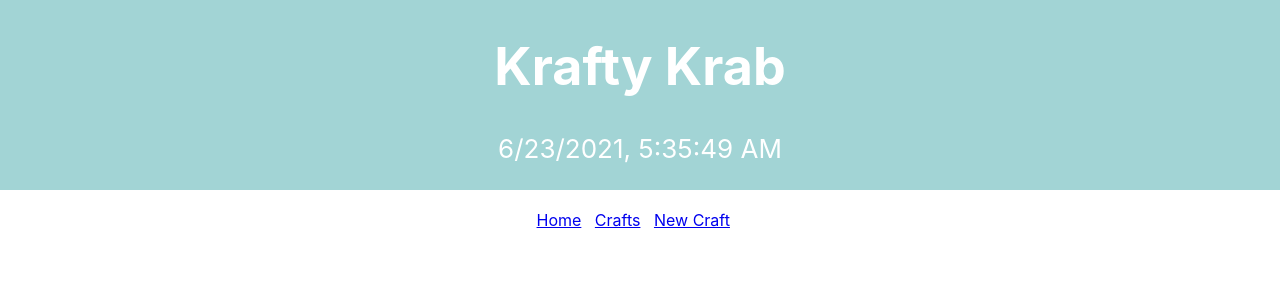
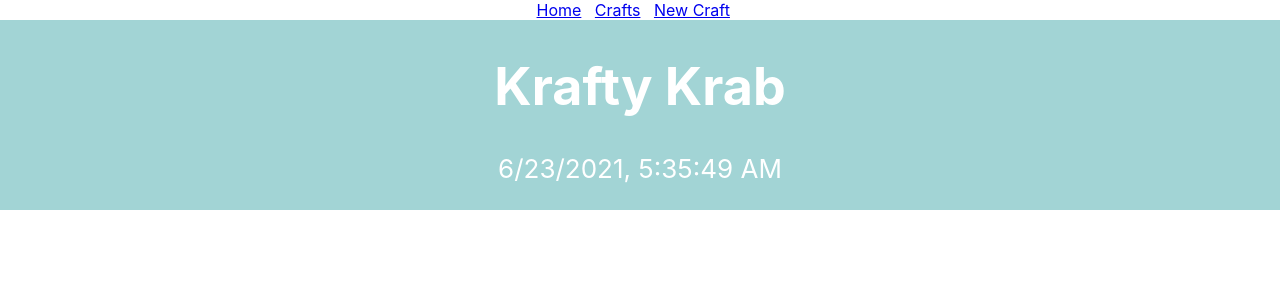
Before and after one commit to meranly8/react-redux-krafty-krab, a React (Create React App) app: page / in a window 1280 px wide. Shown: the top 300 px of the page. Built offline with nearby package versions, Linux system fonts and the light colour scheme.

Commit message:
Moved <nav> up & added 'nav-bar-main' className

```diff
--- a/src/App.js
+++ b/src/App.js
@@ -9,12 +9,13 @@ import CraftForm from './components/CraftForm'
 function App() {
   return (
     <div className="App">
-        < Router>
+      < Router>
+        <nav className="nav-bar-main">
+            < NavBarMain />
+        </nav>
         <header className="App-header">
           < HeaderMain />
         </header>
-        <br />
-        <nav>< NavBarMain /></nav>
         <main>
           < Switch>
             < Route exact path="/crafts/new"><CraftForm /></ Route>
```
